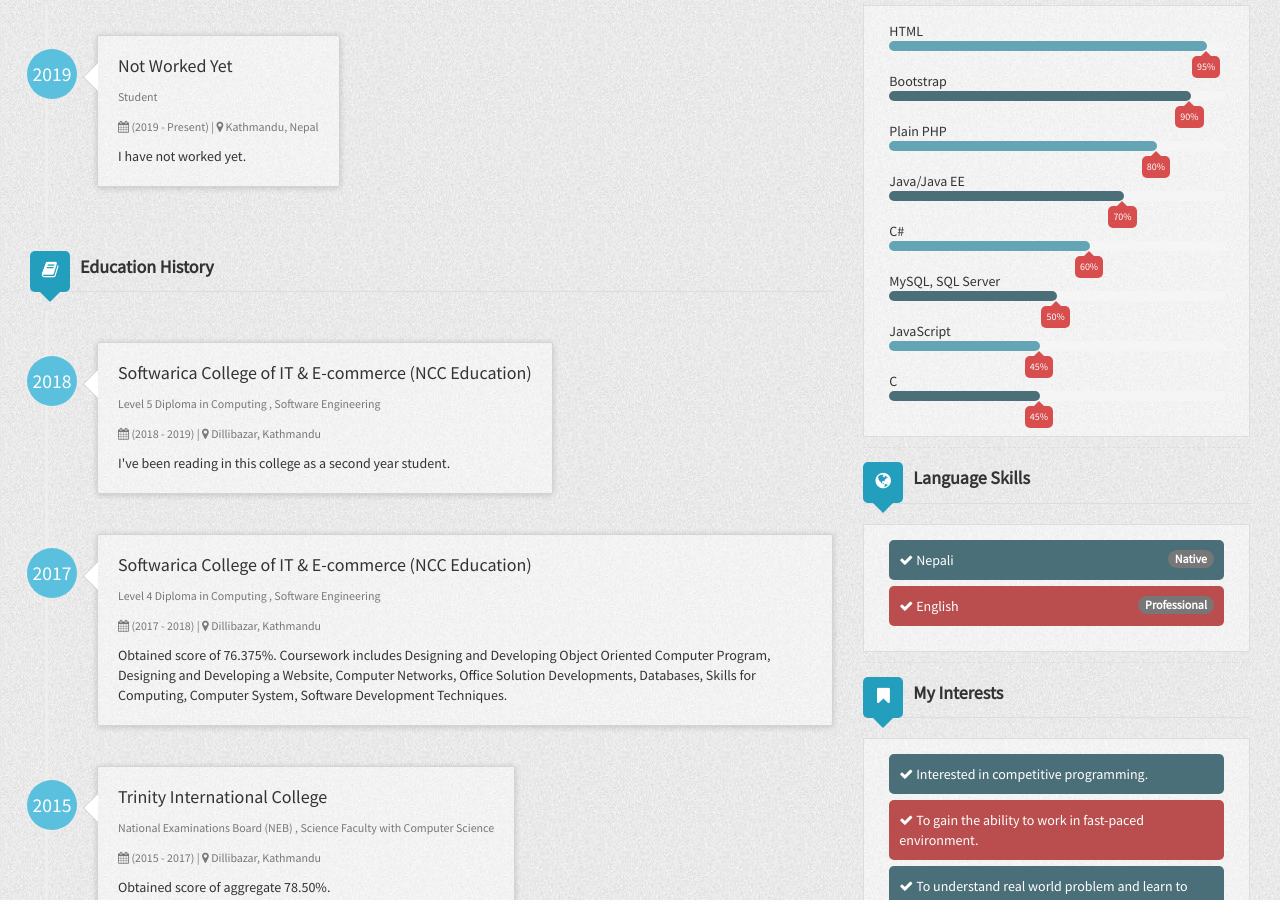
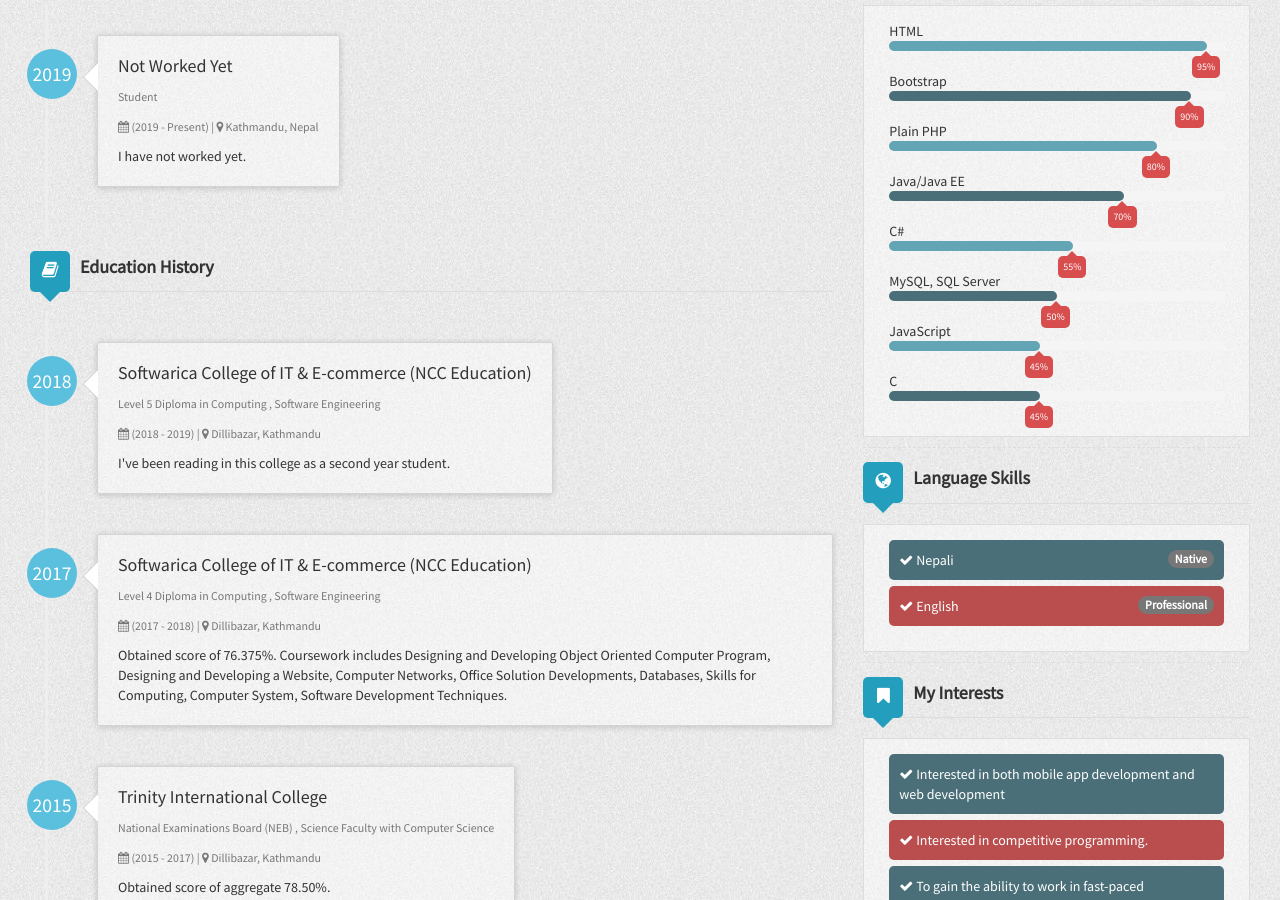
Before and after one commit to elwyncrestha/elwyncrestha.github.io-old, a Jekyll site: the page built from index.html, in a window 1280 px wide and 900 px high, scrolled down 282 px. Built offline with Jekyll 4.4.1, drawn with Linux system fonts in a browser that asks for light colours; nearby versions of some CDN libraries.

Commit message:
Update _config.yml

```diff
--- a/_config.yml
+++ b/_config.yml
@@ -90,7 +90,7 @@ author:
       percentage: 70%
     - skill5:
       name: C#
-      percentage: 60%
+      percentage: 55%
     - skill6:
       name: MySQL, SQL Server
       percentage: 50%
@@ -102,12 +102,14 @@ author:
       percentage: 45%
   interests:
     - interest1:
+      value: Interested in both mobile app development and web development
+    - interest2:
       value: Interested in competitive programming.
-    - interest2:
+    - interest3:
       value: To gain the ability to work in fast-paced environment.
-    - interest3:
+    - interest4:
       value: To understand real world problem and learn to deal with it.
-    - interest4:
+    - interest5:
       value: To understand user’s psychology and how users react with different platforms.
-    - interest4:
+    - interest6:
       value: I like automating things, so possibly I'll start ML after few years.
```
